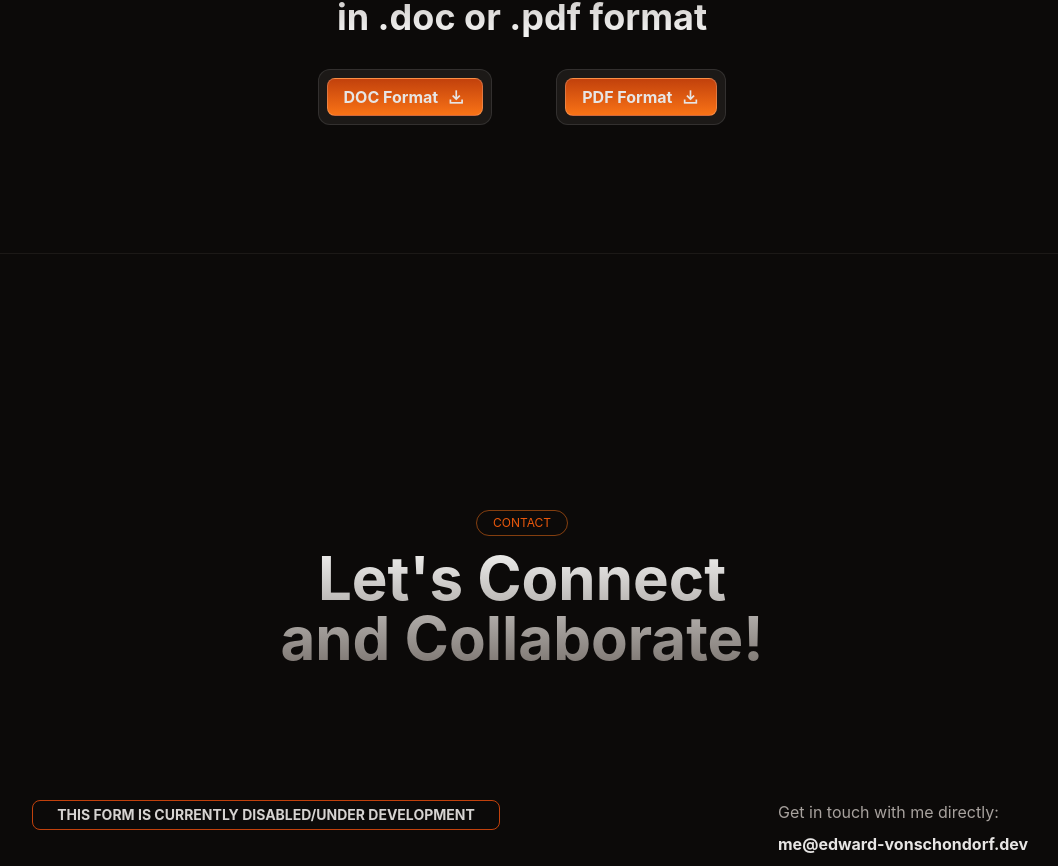
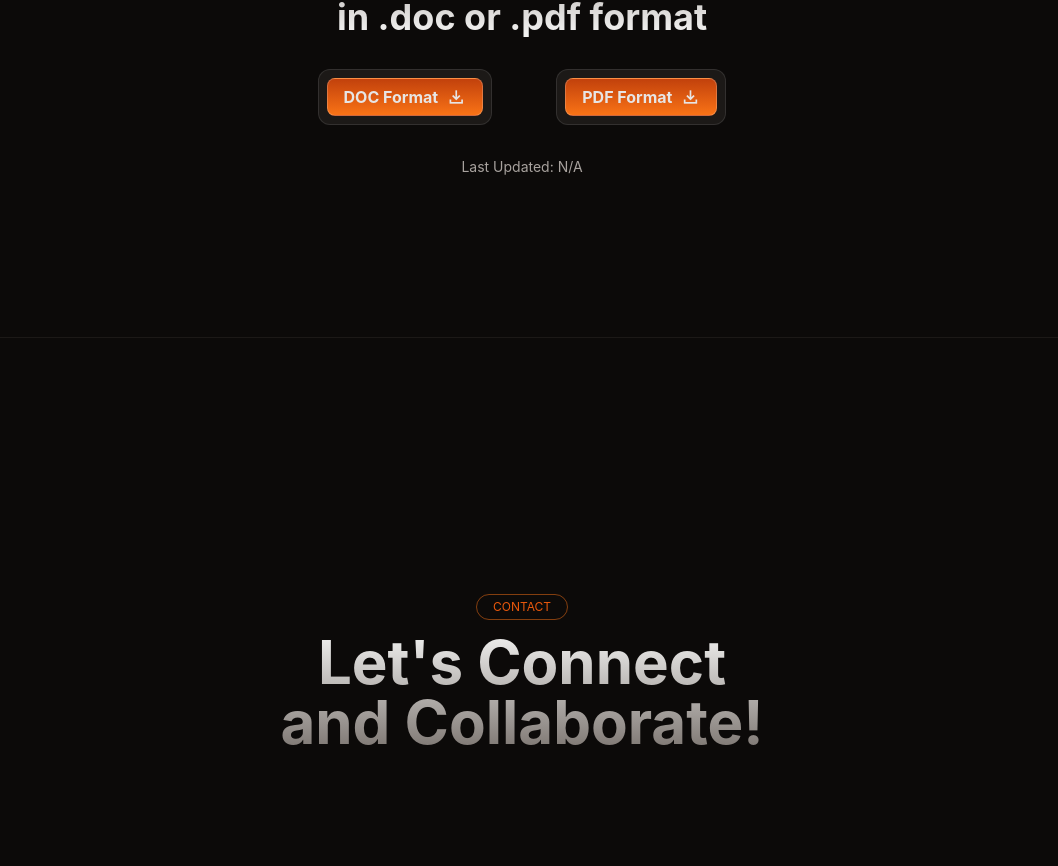
Before and after one commit to Torvec/myPortfolio, a React (Vite) app: page / in a window 1280 px wide. Shown: the part 7490-8356 px from the top of the page, without its empty margins (118-1176 px from the left). Built offline with nearby package versions, Linux system fonts and the light colour scheme; a web font is replaced by a local one.

Commit message:
Fix styles for downloads in resume section for small screens

```diff
--- a/src/sections/ResumeSection.tsx
+++ b/src/sections/ResumeSection.tsx
@@ -96,10 +96,11 @@ export default function ResumeSection() {
     return (
       <div className="mx-auto flex flex-col items-center justify-center border-b border-stone-900 px-4 pb-32 md:px-0">
         <ActionHeader header={headerText} />
-        <div className="flex gap-8 md:gap-16">
+        <div className="flex flex-col md:flex-row gap-4 md:gap-16">
           <ActionButton text={docText} icon="download" href={docHref} />
           <ActionButton text={pdfText} icon="download" href={pdfHref} />
         </div>
+        <p className="text-stone-400 p-8 text-sm">Last Updated: N/A</p>
       </div>
     );
   };
```
